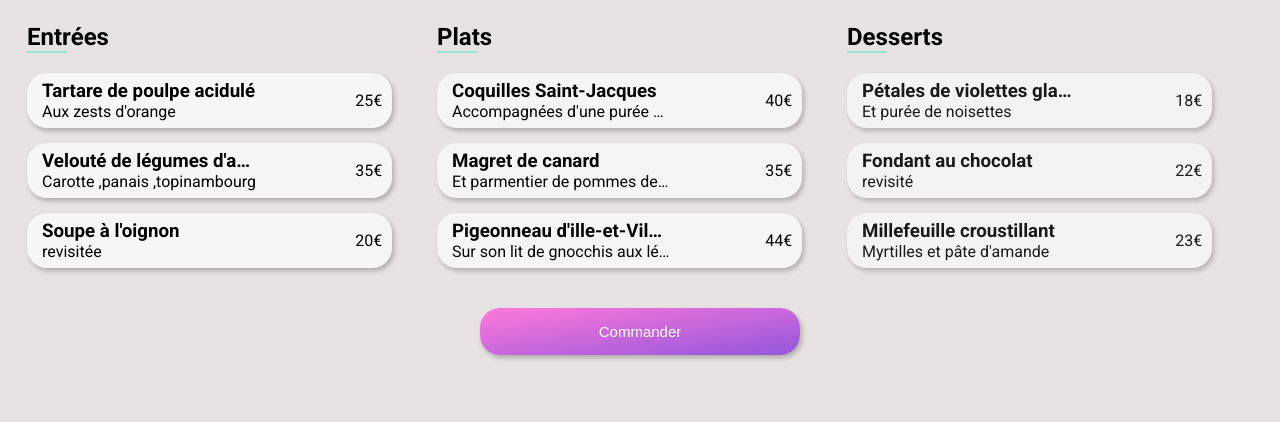
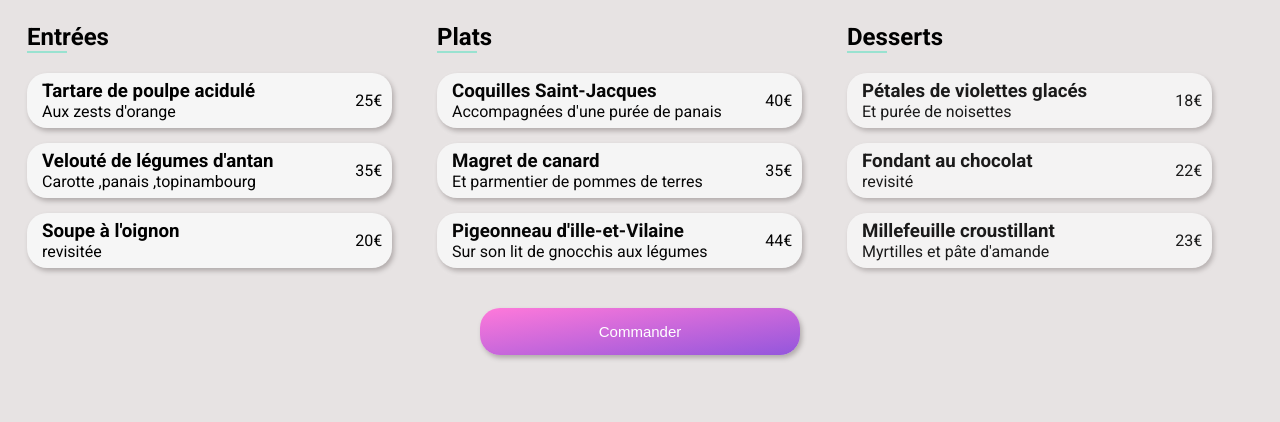
Before and after one commit to Jstievet/P3_Jstievet, a website: page html/menualafrancaise.html in a window 1280 px wide. Shown: the part 378-800 px from the top of the page. Drawn offline with Linux system fonts and the light colour scheme; a web font is replaced by a local one.

Commit message:
dernier ajustement card restaurant

```diff
--- a/sass/main.scss
+++ b/sass/main.scss
@@ -126,6 +126,7 @@ header {
     width: 25%;
     padding-bottom: 25px;
     padding-top: 25px;
+    margin-bottom: -30px;
   }
 }
 .container-fonctionnement {
@@ -234,7 +235,6 @@ header {
   background-color: rgba(231, 227, 227, 1);
   border-radius: 40px 40px 0 0;
   transform: translateY(-30px);
-  margin-bottom: -27px;
 
   @include desktop-only {
     & .menu {
@@ -363,14 +363,14 @@ header {
       width: 100%;
       transition: all 1000ms;
       &__container {
-        width: 80%;
+        width: 100%;
         padding-left: 15px;
         overflow: hidden;
         white-space: nowrap;
         text-overflow: ellipsis;
       }
       &__detail {
-        max-width: 80%;
+        max-width: 100%;
         overflow: hidden;
         white-space: nowrap;
         text-overflow: ellipsis;
@@ -379,7 +379,7 @@ header {
         overflow: hidden;
         white-space: nowrap;
         text-overflow: ellipsis;
-        max-width: 80%;
+        max-width: 100%;
       }
       &__price {
         width: 20%;
```
Also changed, not shown: css/styles.css, 1 other file.
